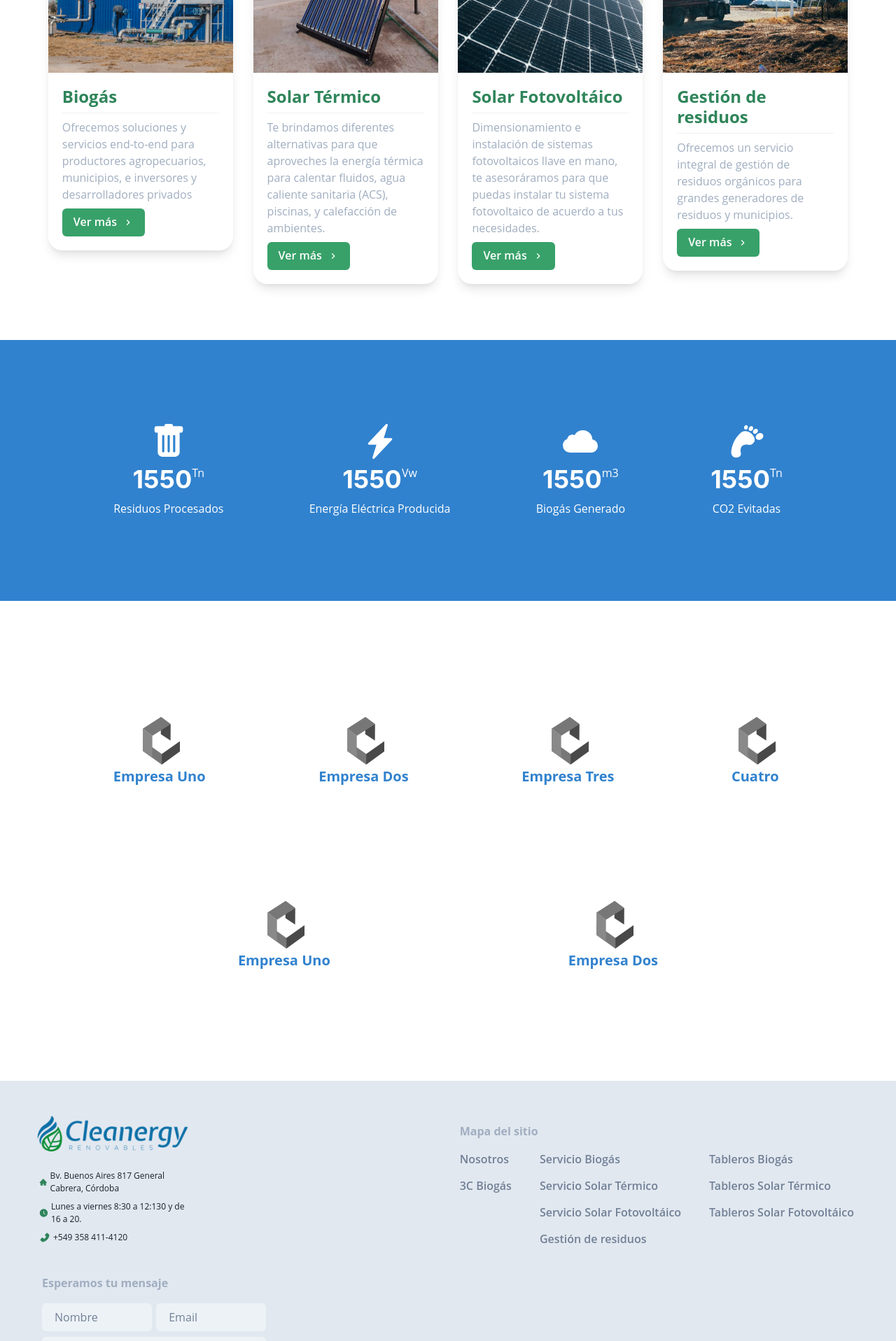
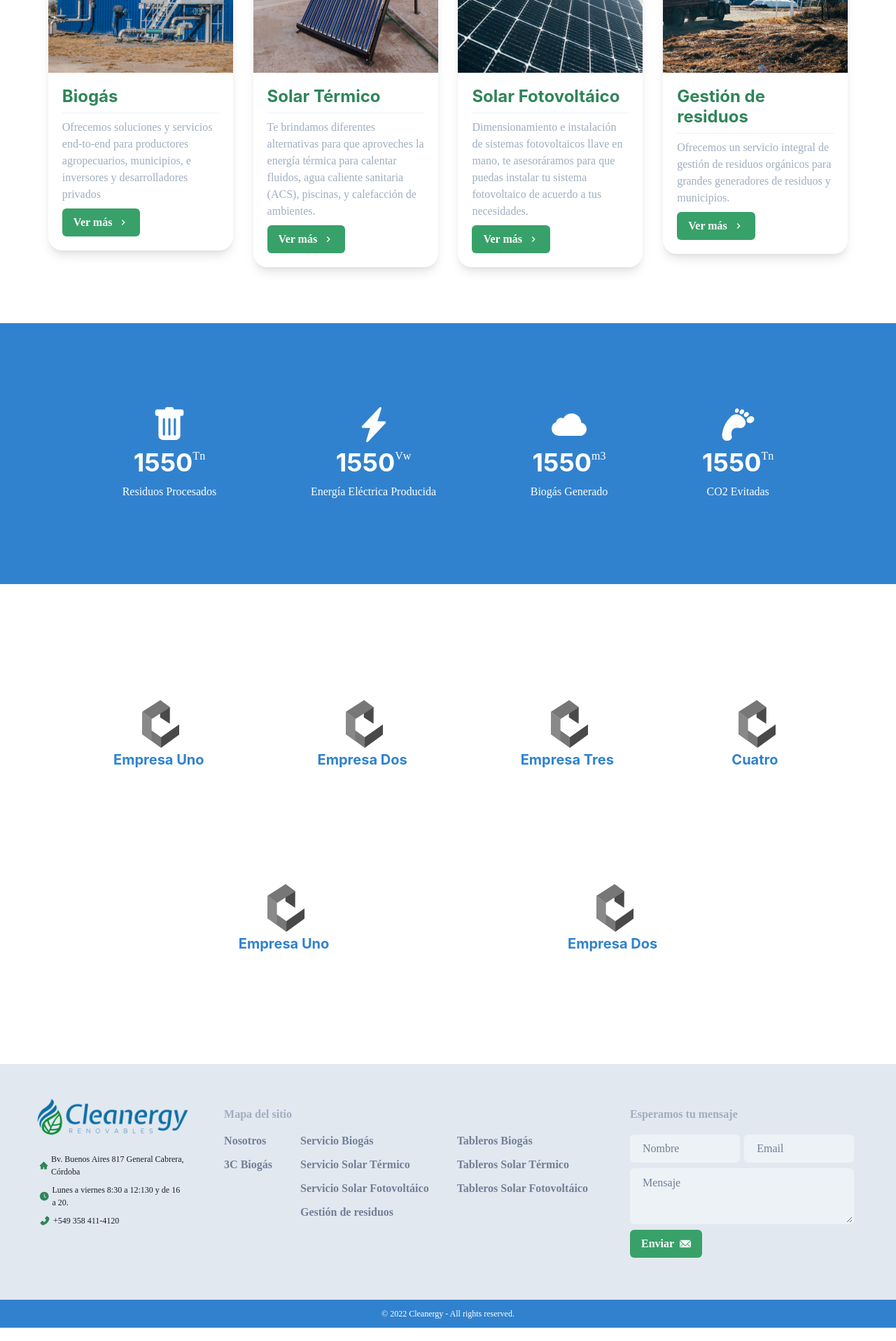
Before and after one commit to NicoPicotto/cleanergy, a Next.js app: page / in a window 1280 px wide. Shown: the part 880-2797 px from the top of the page at 70% size. Built offline with nearby package versions, Linux system fonts and the light colour scheme.

Commit message:
Tipografías globales

```diff
--- a/components/ClientCard/ClientCard.js
+++ b/components/ClientCard/ClientCard.js
@@ -4,7 +4,7 @@ const ClientCard = ({ scrImage, name }) => {
 	return (
 		<Flex flexDir={"column"} alignItems={"center"} padding={20} >
 			<Image src={scrImage} />
-			<Heading color={"brand.primario"} size={"md"} fontFamily={"fonts.open"}>{name}</Heading>
+			<Heading color={"brand.primario"} size={"md"} >{name}</Heading>
 		</Flex>
 	);
 };
--- a/components/Footer/Footer.js
+++ b/components/Footer/Footer.js
@@ -41,7 +41,7 @@ const Footer = () => {
 				justifyContent={isMobile ? 'center' : 'space-between'}
 				flexWrap={'wrap'}
 				id='footer'
-				fontFamily={'fonts.open'}
+
 			>
 				<Flex
 					alignItems={isMobile ? 'center' : 'left'}
@@ -168,7 +168,7 @@ const Footer = () => {
 				justifyContent={'center'}
 				bgColor={colorMode === 'dark' ? null : 'brand.primario'}
 			>
-				<Text fontSize={12} color={'white'} fontFamily={'fonts.open'}>
+				<Text fontSize={12} color={'white'}>
 					© {currentYear} Cleanergy - All rights reserved.{' '}
 				</Text>
 			</Flex>
--- a/components/MainLanding/MainLanding.js
+++ b/components/MainLanding/MainLanding.js
@@ -36,7 +36,6 @@ const MainLanding = () => {
 						size={'lg'}
 						color={'brand.secundario'}
 						padding={3}
-						fontFamily={'fonts.open'}
 						textAlign={"center"}
 					>
 						Creamos economías circulares
@@ -66,7 +65,6 @@ const MainLanding = () => {
 					backgroundAttachment={'fixed'}
 					bgSize={'cover'}
 					backgroundPosition={'center top'}
-					fontFamily={'fonts.open'}
 				>
 					<Flex
 						justifyContent={'center'}
@@ -78,7 +76,6 @@ const MainLanding = () => {
 							size={'3xl'}
 							color={'white'}
 							padding={2}
-							fontFamily={'fonts.open'}
 						>
 							Creamos economías circulares
 						</Heading>
--- a/components/Navbar/Navbar.js
+++ b/components/Navbar/Navbar.js
@@ -45,7 +45,7 @@ const Navbar = () => {
 			alignItems={'center'}
 			justifyContent={'space-between'}
 			padding={10}
-			fontFamily={'fonts.open'}
+
 			pos={'sticky'}
 			top={0}
 			bgColor={colorMode === 'dark' ? '#1a202c' : 'white'}
--- a/components/NumbersLayout/NumbersLayout.js
+++ b/components/NumbersLayout/NumbersLayout.js
@@ -14,8 +14,6 @@ const NumbersLayout = () => {
 			justifyContent={'space-evenly'}
 			flexWrap={'wrap'}
 			bgColor={colorMode === 'dark' ? 'gray.600' : 'brand.primario'}
-			fontFamily={"fonts.open"}
-
 		>
 			<CardNumber
 				icon={<BsFillTrashFill size={50} />}
--- a/components/ServiceCard/ServiceCard.js
+++ b/components/ServiceCard/ServiceCard.js
@@ -43,7 +43,6 @@ const ServiceCard = ({ imageSrc, title, text, goTo }) => {
 			borderColor={colorMode === 'dark' && 'brand.secundario'}
 			borderWidth={colorMode === 'dark' && 1}
 			overflow={'hidden'}
-			fontFamily={'fonts.open'}
 			marginTop={10}
 			marginBottom={10}
 		>
@@ -51,11 +50,7 @@ const ServiceCard = ({ imageSrc, title, text, goTo }) => {
 				<Image src={imageSrc} alt='Imagen del Servicio' height={'30%'} />
 			</Box>
 			<Stack padding={5}>
-				<Heading
-					color={'brand.secundario'}
-					fontFamily={'fonts.open'}
-					fontSize={'1.5em'}
-				>
+				<Heading color={'brand.secundario'} fontSize={'1.5em'}>
 					{title}
 				</Heading>
 				<Divider color={'brand.primario'} />
--- /dev/null
+++ b/pages/_document.js
@@ -0,0 +1,20 @@
+import { Html, Head, Main, NextScript } from 'next/document';
+
+export default function Document() {
+	return (
+		<Html>
+			<Head>
+				<link rel='preconnect' href='https://fonts.googleapis.com' />
+				<link rel='preconnect' href='https://fonts.gstatic.com' crossorigin />
+				<link
+					href='https://fonts.googleapis.com/css2?family=Open+Sans:ital,wght@0,500;0,800;1,500&display=swap'
+					rel='stylesheet'
+				/>
+			</Head>
+			<body>
+				<Main />
+				<NextScript />
+			</body>
+		</Html>
+	);
+}
--- /dev/null
+++ b/styles/globals.css
@@ -0,0 +1,4 @@
+html,
+body{
+    font-family: 'Open Sans', sans-serif;
+}
--- a/styles/theme.js
+++ b/styles/theme.js
@@ -16,6 +16,6 @@ const fonts = {
 	  },
 }
 
-const theme = extendTheme({ colors, fonts });
+const theme = extendTheme({ colors, fonts:{body: "Raleway"} });
 
 export default theme;
```
